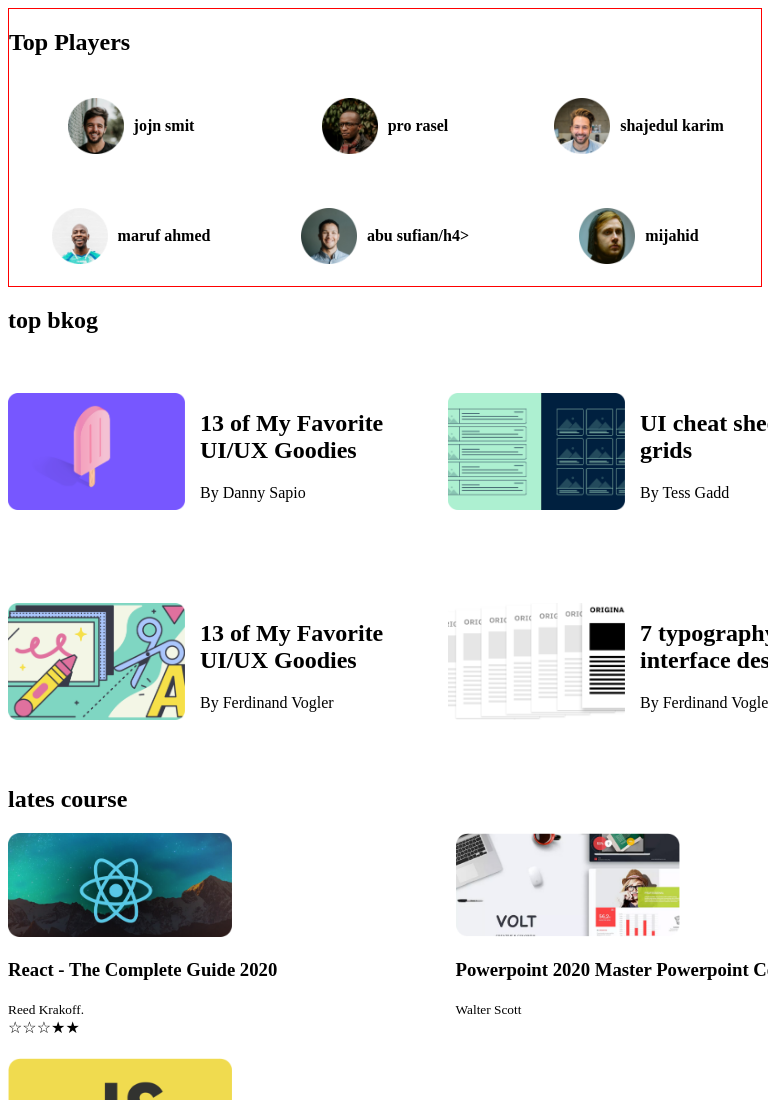
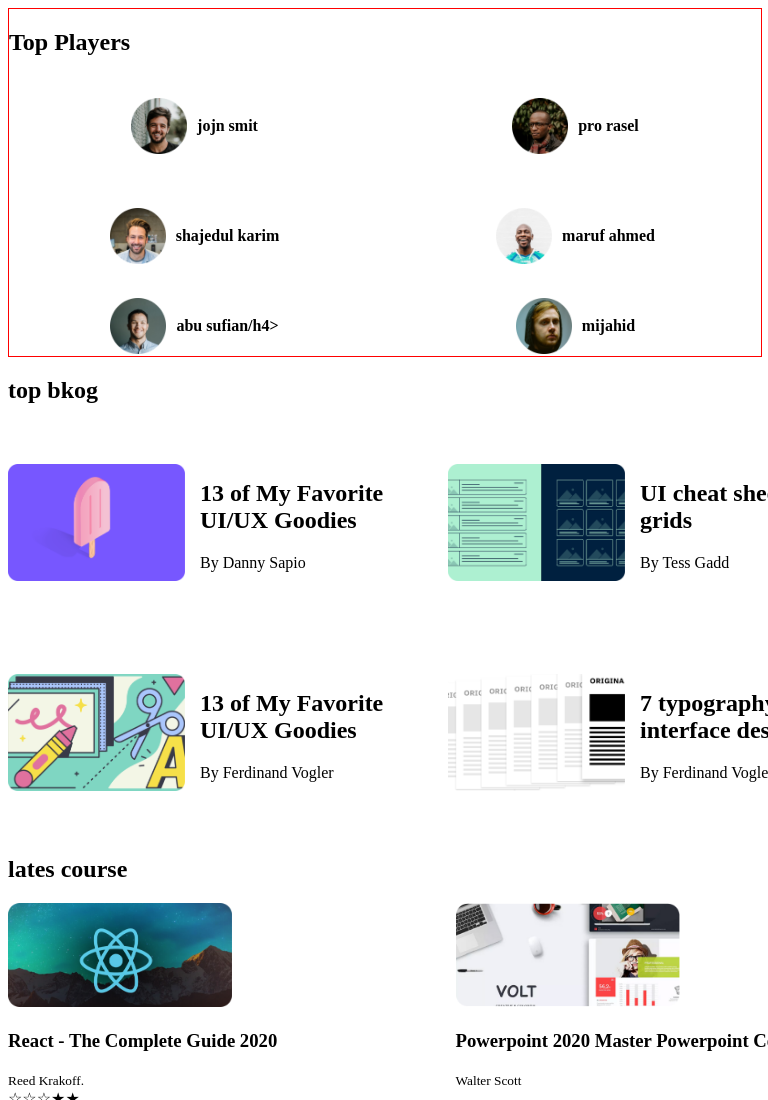
Before and after one commit to oliullah05/ph-hero-4th-task-my_1st_responsaive-site, a plain HTML site: page index.html in a window 768 px wide. Shown: the top 1100 px of the page. Drawn offline with Linux system fonts and the light colour scheme.

Commit message:
fixed two coloum for tablet

```diff
--- a/style.css
+++ b/style.css
@@ -129,7 +129,7 @@ height: 104px;
         width: 100%;
         height: 100%;
     }
-    .players ,{
+    .players{
         display: grid;
         grid-template-columns: repeat(2,1fr);
     grid-template-rows: 100px 100px;
```
